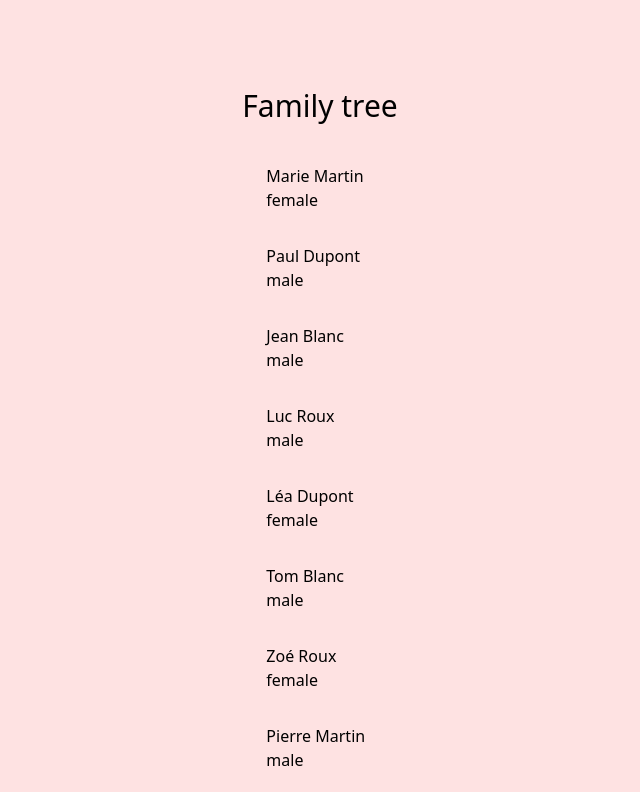
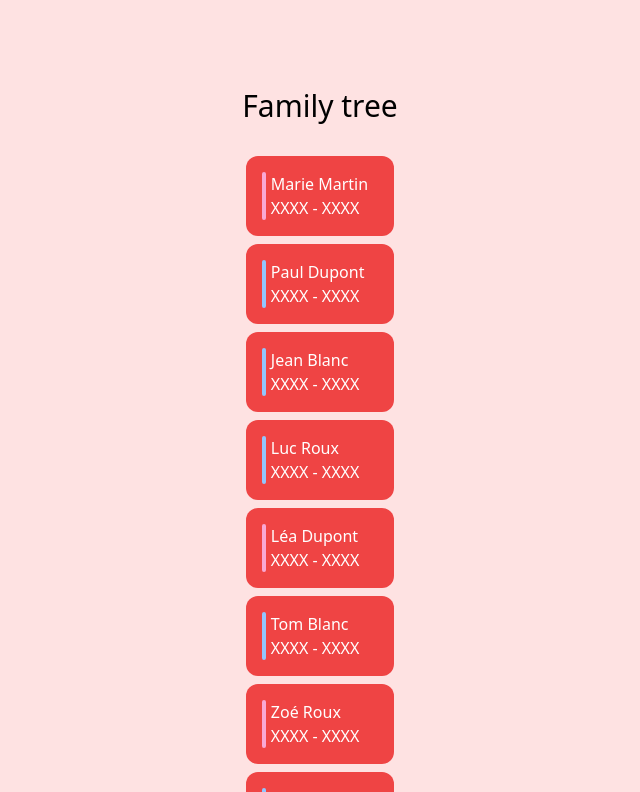
Before and after one commit to andrew-ob/Family-tree-2026-vue, a Nuxt app: page / in a window 1280 px wide. Shown: the top 792 px of the page, without its empty margins (320-960 px from the left). Built offline with nearby package versions, Linux system fonts and the light colour scheme.

Commit message:
feat(person): style card and display life dates with accessible sex label

```diff
--- a/app/components/person/CardInfo.vue
+++ b/app/components/person/CardInfo.vue
@@ -1,14 +1,37 @@
 <template>
-  <div class="py-4">
-    <div>{{ person.firstName }} {{ person.lastName }}</div>
-    <div>{{ person.sex }}</div>
+  <div
+    class="p-4 my-2 min-w-[116px] min-h-[53px] flex bg-red-500 hover:bg-red-900 rounded-xl text-white"
+  >
+    <div
+      class="rounded-2xl p-0.5 mr-[5px]"
+      :class="{
+        'bg-blue-300': person.sex === 'male',
+        'bg-pink-300': person.sex === 'female',
+        'bg-gray-300': person.sex === 'unknown' }"
+    >
+      <span class="sr-only">{{ sexLabel }}</span>
+    </div>
+
+    <div>
+      <p>{{ person.firstName }} {{ person.lastName }}</p>
+
+      <p>{{ person.birthDate || 'XXXX' }} - {{ person.deathDate || 'XXXX' }}</p>
+    </div>
   </div>
 </template>
 
 <script setup lang="ts">
 import type { Person } from '~~/shared/types/familyTypes'
 
-defineProps<{
+interface CardProps {
   person: Person
-}>()
+}
+
+const { person } = defineProps<CardProps>()
+
+const sexLabel = computed(() => {
+  if (person.sex === 'female') return 'Femme'
+  if (person.sex === 'male') return 'Homme'
+  return 'Sexe inconnu'
+})
 </script>
```
